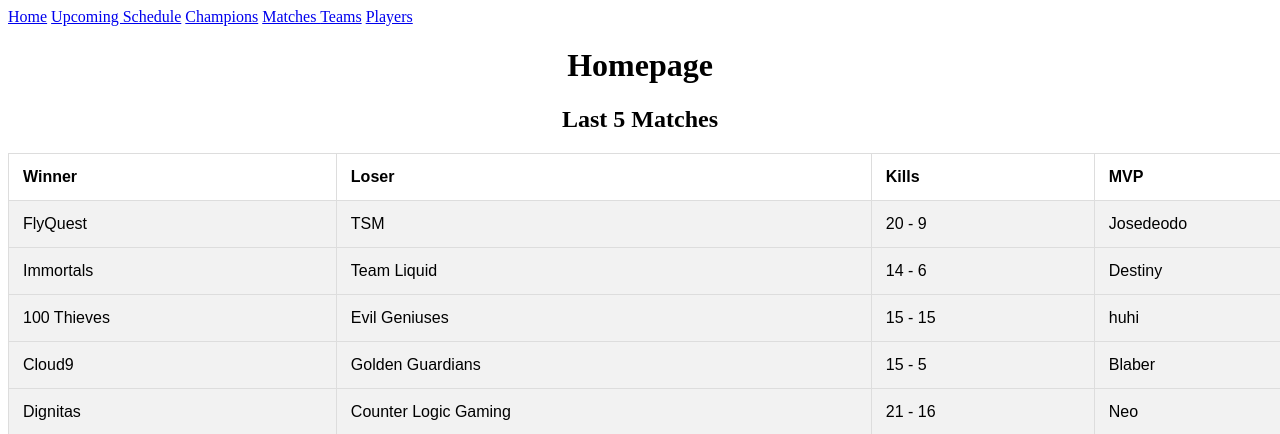
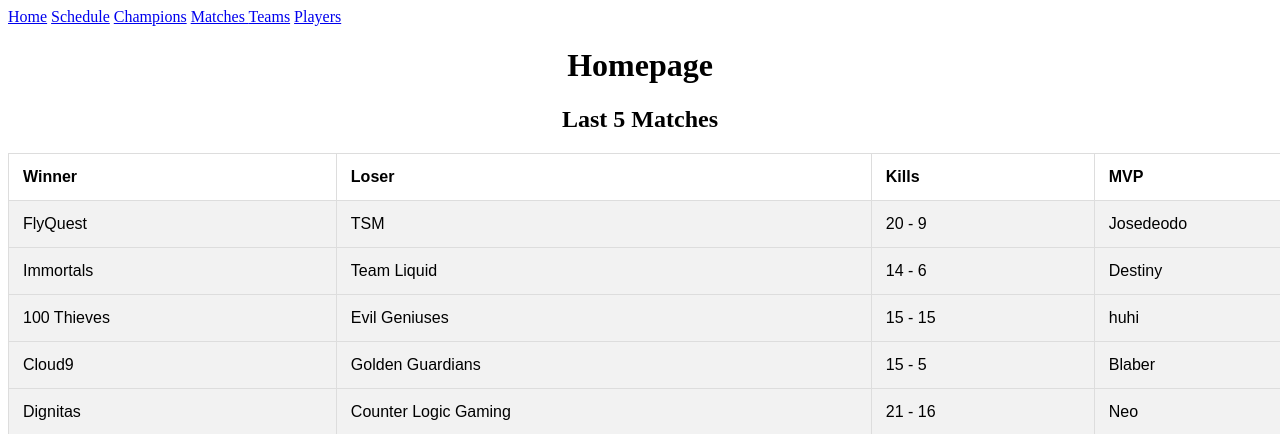
Before and after one commit to BencilSharpie/CS348-LoLEsports, a Django app: page / in a window 1280 px wide; the page is wider, and only the part inside the window is pictured. Shown: the top 434 px of that part. Run offline with Django 3.2, Linux system fonts and the light colour scheme; data comes from the database, SQL or seed files in the repository.

Commit message:
Update menubar.html

```diff
--- a/CS348Project/lolesports/templates/menubar.html
+++ b/CS348Project/lolesports/templates/menubar.html
@@ -2,7 +2,7 @@
 <html>
 <div class="topnav">
     <a href="/">Home</a>
-    <a href="/schedule">Upcoming Schedule</a>
+    <a href="/schedule">Schedule</a>
     <a href="/champion">Champions</a>
     <a href="/match"> Matches </a>
     <a href="/team">Teams</a>
```
